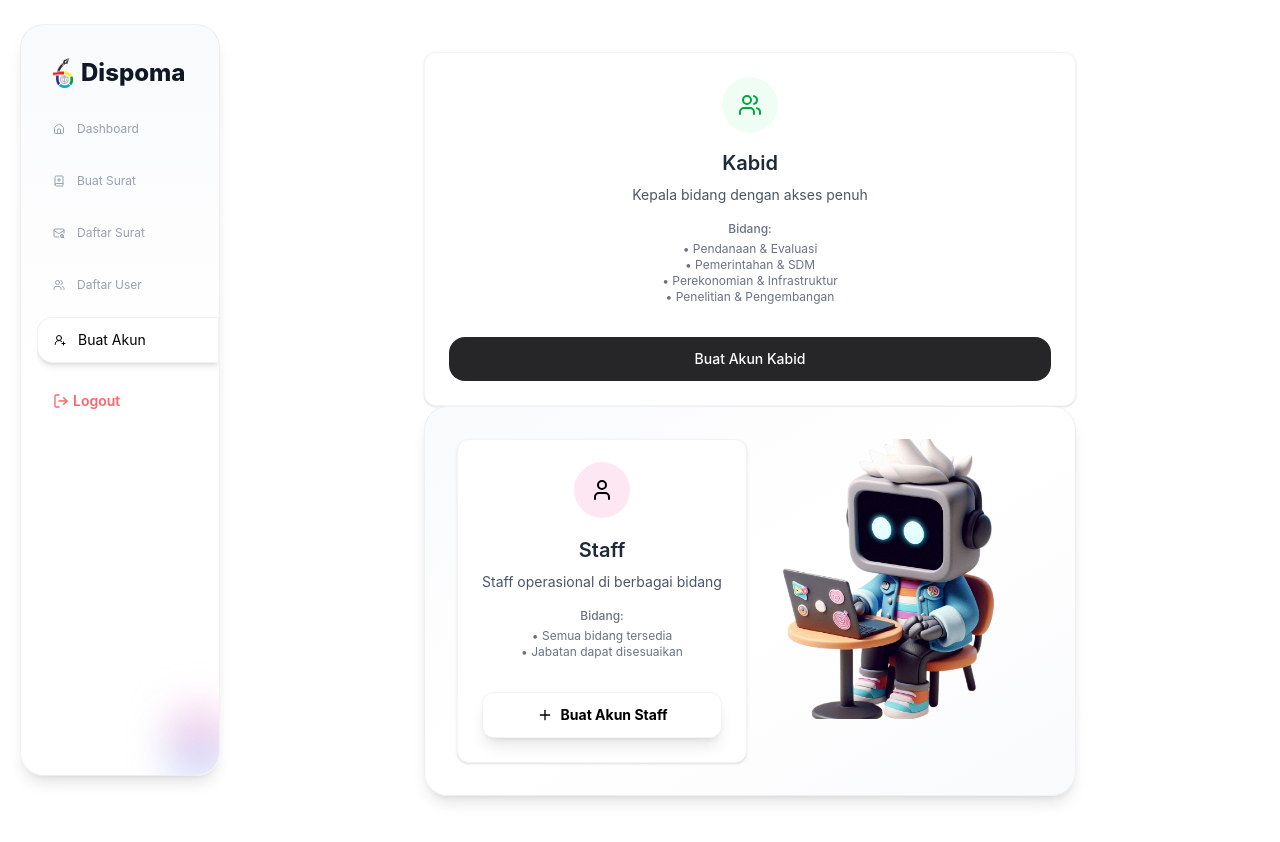
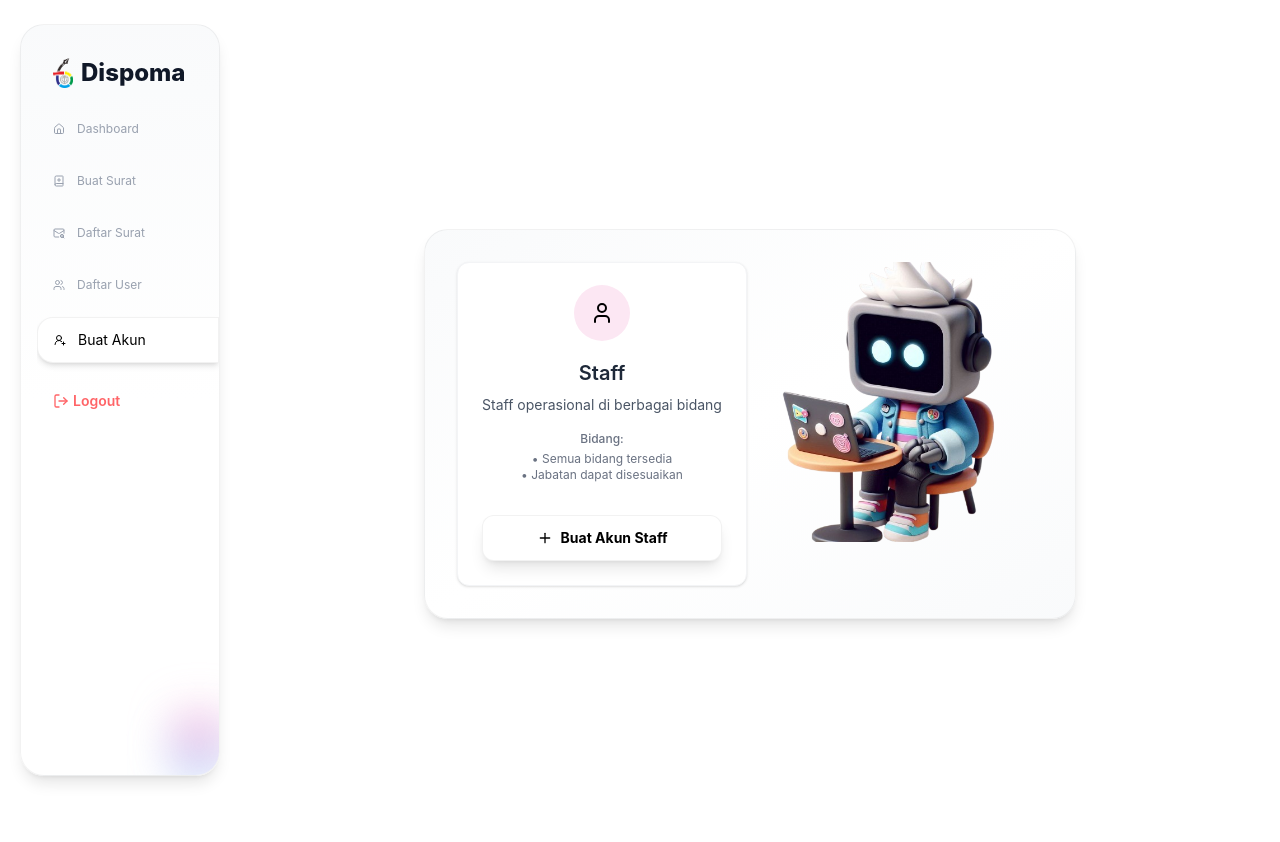
Before and after one commit to farel129/bapelit-fe, a React (Vite) app: page /admin-buat-akun in a window 1280 px wide. Shown: the top 842 px of the page. Built offline with nearby package versions, Linux system fonts and the light colour scheme; sample sign-in values are in the browser's storage.

Commit message:
Udah Akun sementara commit

```diff
--- a/src/admin/AdminTambahUser.jsx
+++ b/src/admin/AdminTambahUser.jsx
@@ -216,7 +216,7 @@ function AdminTambahUser() {
           </div> */}
 
         {/* Kabid Card */}
-        <div className="bg-white rounded-xl shadow-sm border border-gray-100 p-6 hover:shadow-md transition-all duration-200">
+        {/* <div className="bg-white rounded-xl shadow-sm border border-gray-100 p-6 hover:shadow-md transition-all duration-200">
             <div className="flex flex-col items-center text-center space-y-4">
               <div className="p-4 bg-green-50 rounded-full">
                 <Users className="w-6 h-6 text-green-600" />
@@ -239,7 +239,7 @@ function AdminTambahUser() {
                 Buat Akun Kabid
               </button>
             </div>
-          </div>
+          </div> */}
 
         <div className='flex gap-x-4 p-8 bg-gradient-to-tl from-gray-50 via-white to-gray-50 rounded-3xl shadow-lg border border-black/5'>
           {/* Staff Card */}
```
